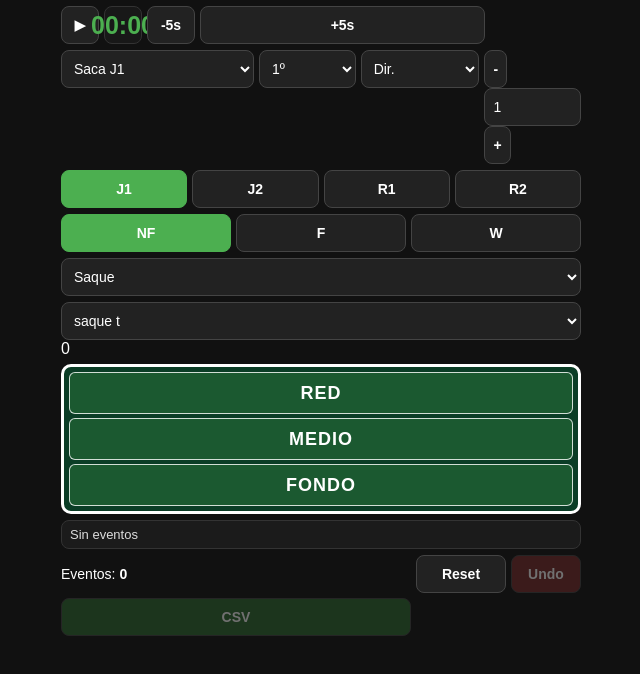
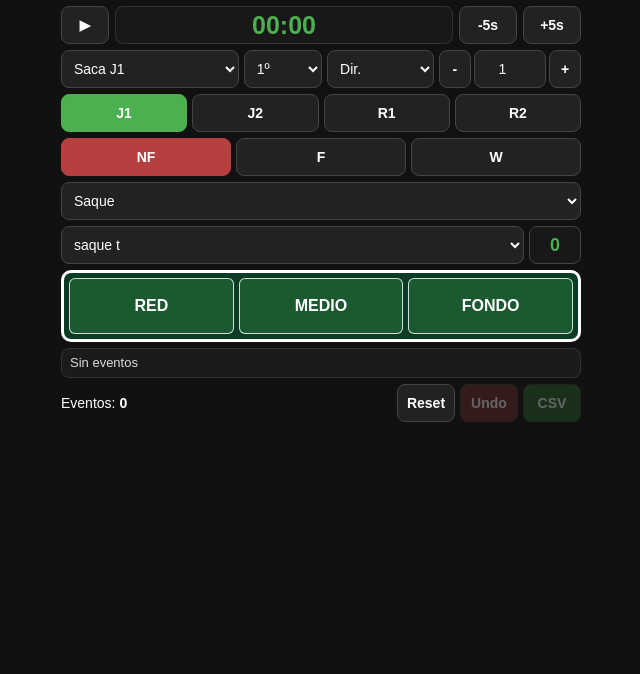
Before and after one commit to Such4rd/padeltrack, a plain HTML site: page index.html in a window 1280 px wide. Shown: the whole page, without its empty margins (319-959 px from the left). Drawn offline with Linux system fonts and the light colour scheme.

Commit message:
Actualizar styles.css

```diff
--- a/styles.css
+++ b/styles.css
@@ -6,8 +6,6 @@
 
 html,
 body {
-  width: 100%;
-  min-height: 100%;
   background: #111;
   color: #fff;
   font-family: Arial, sans-serif;
@@ -40,7 +38,7 @@ input {
 
 button {
   cursor: pointer;
-  font-weight: 600;
+  font-weight: 700;
 }
 
 select,
@@ -50,9 +48,8 @@ input {
 
 .crono-row {
   display: grid;
-  grid-template-columns: 38px 38px 48px 1fr 48px 38px;
-  gap: 5px;
-  align-items: center;
+  grid-template-columns: 48px 1fr 58px 58px;
+  gap: 6px;
 }
 
 #crono-display {
@@ -62,7 +59,7 @@ input {
   justify-content: center;
   color: #4caf50;
   font-size: 25px;
-  font-weight: 800;
+  font-weight: 900;
   background: #181818;
   border-radius: 8px;
   border: 1px solid #333;
@@ -70,19 +67,25 @@ input {
 
 .top-row {
   display: grid;
-  grid-template-columns: 1.3fr 0.65fr 0.8fr 0.65fr;
+  grid-template-columns: 1.25fr 0.55fr 0.75fr 1fr;
   gap: 5px;
+}
+
+.rally-box {
+  display: grid;
+  grid-template-columns: 32px 1fr 32px;
+  gap: 3px;
+}
+
+.rally-box input {
+  text-align: center;
+  padding: 0;
 }
 
 .players-row {
   display: grid;
   grid-template-columns: repeat(4, 1fr);
   gap: 5px;
-}
-
-.select-row {
-  display: grid;
-  grid-template-columns: 1fr;
 }
 
 .outcome-row {
@@ -92,16 +95,57 @@ input {
 }
 
 .btn.selected {
-  background: #4caf50;
-  border-color: #4caf50;
   color: #fff;
 }
 
+.btn.selected.nf {
+  background: #b64040;
+  border-color: #b64040;
+}
+
+.btn.selected.f {
+  background: #c57a24;
+  border-color: #c57a24;
+}
+
+.btn.selected.w {
+  background: #4caf50;
+  border-color: #4caf50;
+}
+
+.players-row .btn.selected {
+  background: #4caf50;
+  border-color: #4caf50;
+}
+
+.select-row {
+  display: grid;
+  grid-template-columns: 1fr;
+}
+
+.golpe-row {
+  grid-template-columns: 1fr 52px;
+  gap: 5px;
+}
+
+#stroke-count {
+  height: 38px;
+  border-radius: 8px;
+  border: 1px solid #444;
+  background: #181818;
+  color: #4caf50;
+  display: flex;
+  align-items: center;
+  justify-content: center;
+  font-weight: 900;
+  font-size: 18px;
+}
+
 .court {
-  height: 150px;
+  height: 72px;
   display: grid;
-  grid-template-rows: repeat(3, 1fr);
-  gap: 4px;
+  grid-template-columns: repeat(3, 1fr);
+  gap: 5px;
   background: #0b3d26;
   border: 3px solid #fff;
   border-radius: 10px;
@@ -113,19 +157,30 @@ input {
   border-radius: 6px;
   border: 1px solid rgba(255,255,255,0.8);
   background: rgba(76, 175, 80, 0.25);
-  color: #fff;
-  font-size: 18px;
-  font-weight: 800;
-  letter-spacing: 1px;
+  font-size: 16px;
+  font-weight: 900;
 }
 
 .court-zone:active {
   background: #4caf50;
 }
 
+.last-event {
+  min-height: 30px;
+  padding: 6px 8px;
+  background: #1b1b1b;
+  border: 1px solid #333;
+  border-radius: 8px;
+  font-size: 13px;
+  color: #ddd;
+  white-space: nowrap;
+  overflow: hidden;
+  text-overflow: ellipsis;
+}
+
 .bottom-row {
   display: grid;
-  grid-template-columns: 1fr 90px 70px;
+  grid-template-columns: 1fr 58px 58px 58px;
   gap: 5px;
   align-items: center;
   font-size: 14px;
@@ -140,17 +195,7 @@ input {
 }
 
 button:disabled {
-  opacity: 0.4;
-}
-
-.last-event {
-  min-height: 26px;
-  padding: 6px 8px;
-  background: #1b1b1b;
-  border: 1px solid #333;
-  border-radius: 8px;
-  font-size: 13px;
-  color: #ddd;
+  opacity: 0.35;
 }
 
 @media (max-width: 390px) {
@@ -168,14 +213,14 @@ button:disabled {
   }
 
   .crono-row {
-    grid-template-columns: 34px 34px 42px 1fr 42px 34px;
+    grid-template-columns: 42px 1fr 48px 48px;
   }
 
   .court {
-    height: 130px;
+    height: 64px;
   }
 
-  .court-zone {
-    font-size: 16px;
+  .bottom-row {
+    grid-template-columns: 1fr 52px 52px 52px;
   }
 }
```
